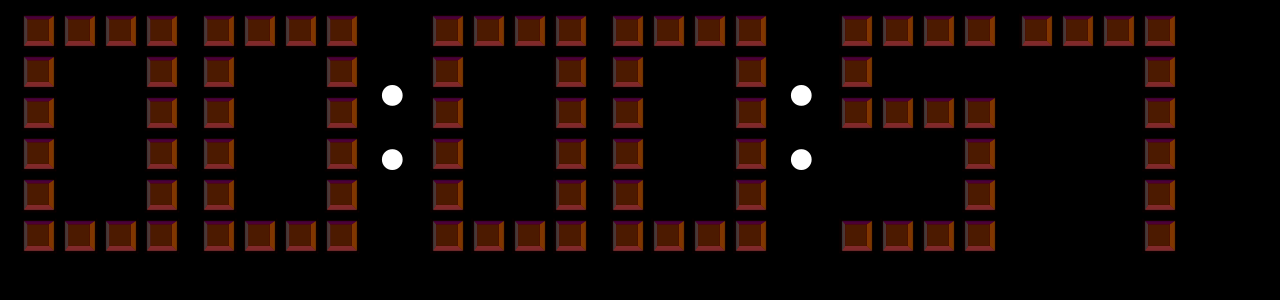
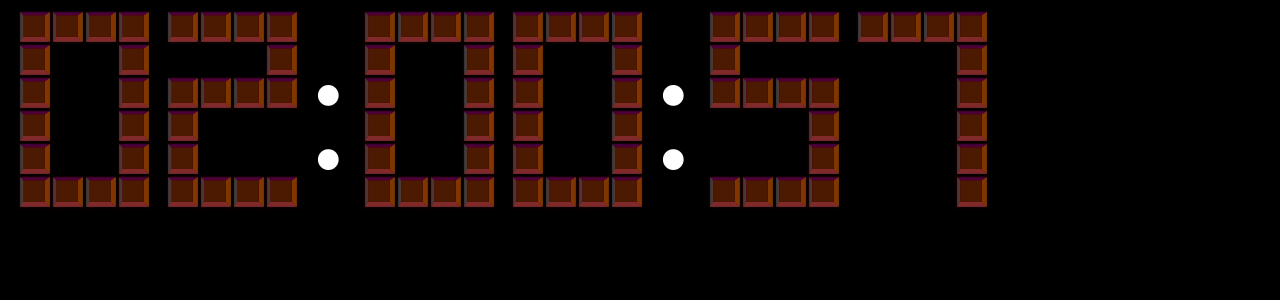
Before and after one commit to mindtaker63/cube-clock, a Vue app: page / in a window 1280 px wide. Shown: the top 300 px of the page. Built offline with nearby package versions, Linux system fonts and the light colour scheme.

Commit message:
fixing six; adding 12 hour time

```diff
--- a/src/components/Clock.vue
+++ b/src/components/Clock.vue
@@ -31,9 +31,23 @@ export default {
   components: { Digit },
   computed: {
     getHourFirstDigit() {
+      const hour = this.cachedDate.getHours();
+      if (hour === 0) {
+        return this.digitAtPlace('00', 1);
+      }
+      if (hour > 12) {
+        return this.digitAtPlace(hour - 12, 1);
+      }
       return this.digitAtPlace(this.cachedDate.getHours(), 1);
     },
     getHourSecondDigit() {
+      const hour = this.cachedDate.getHours();
+      if (hour === 0) {
+        return this.digitAtPlace('00', 2);
+      }
+      if (hour > 12) {
+        return this.digitAtPlace(hour - 12, 2);
+      }
       return this.digitAtPlace(this.cachedDate.getHours(), 2);
     },
     getMinuteFirstDigit() {
@@ -60,6 +74,9 @@ export default {
       if (strNumber.length > 1) {
         return Number.parseInt(strNumber[place - 1], 0);
       }
+      if (strNumber.length === 1 && place > 1) {
+        return number;
+      }
       return 0;
     },
   },
--- a/src/components/Digit.vue
+++ b/src/components/Digit.vue
@@ -79,7 +79,7 @@ const SIX = [
   [1, 0, 0, 0],
   [1, 0, 0, 0],
   [1, 1, 1, 1],
-  [1, 0, 0, 0],
+  [1, 0, 0, 1],
   [1, 0, 0, 1],
   [1, 1, 1, 1],
 ];
@@ -143,6 +143,7 @@ export default {
 </script>
 
 <style lang="sass" scoped>
+  $digit-margin: 4px
   .digit
     display: flex
     flex-direction: column
@@ -151,7 +152,7 @@ export default {
       flex-direction: row
       max-width: content
     &__cube
-      margin: 8px
+      margin: $digit-margin
       visibility: hidden
       &--active
         visibility: visible
```
